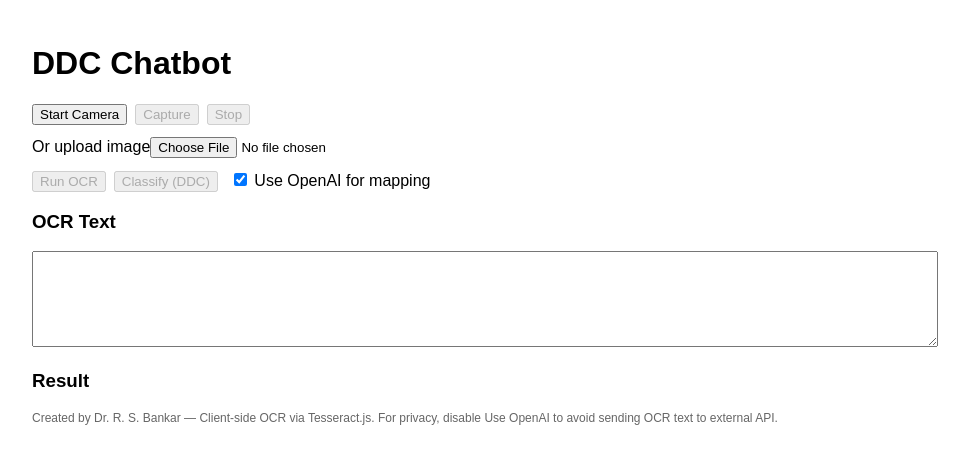
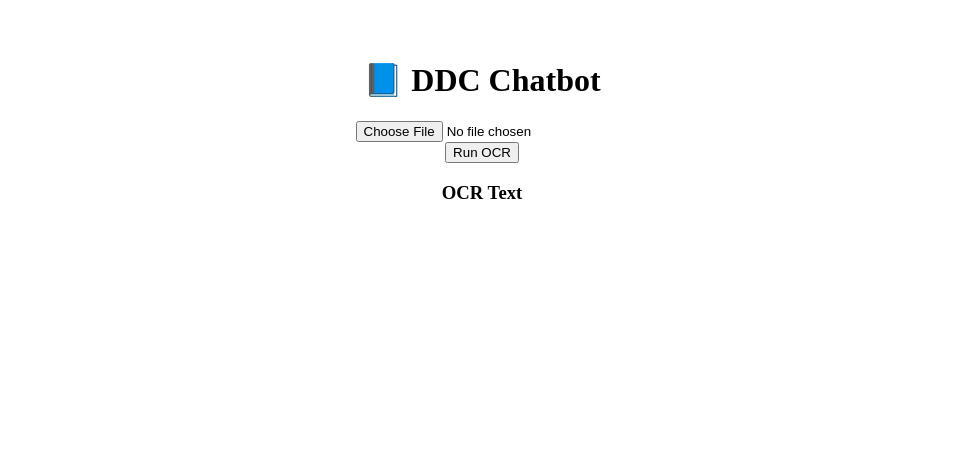
Before and after one commit to ravibankar3/DDC-project, a Next.js app: page / in a window 1280 px wide. Shown: the top 464 px of the page, without its empty margins (158-1127 px from the left). Built offline with nearby package versions, Linux system fonts and the light colour scheme.

Commit message:
Update index.jsx

```diff
--- a/pages/index.jsx
+++ b/pages/index.jsx
@@ -2,131 +2,49 @@ import React, { useRef, useState } from 'react';
 import Tesseract from 'tesseract.js';
 
 export default function Home() {
-  const videoRef = useRef(null);
-  const canvasRef = useRef(null);
-  const [streaming, setStreaming] = useState(false);
-  const [imageDataUrl, setImageDataUrl] = useState(null);
-  const [ocrText, setOcrText] = useState('');
-  const [result, setResult] = useState(null);
+  const [text, setText] = useState('');
+  const [image, setImage] = useState(null);
   const [loading, setLoading] = useState(false);
-  const [useOpenAI, setUseOpenAI] = useState(true);
 
-  async function startCamera() {
+  const handleImageUpload = (event) => {
+    const file = event.target.files[0];
+    if (file) {
+      setImage(URL.createObjectURL(file));
+    }
+  };
+
+  const handleExtractText = async () => {
+    if (!image) return;
+    setLoading(true);
+    setText('');
+
     try {
-      const stream = await navigator.mediaDevices.getUserMedia({ video: { facingMode: 'environment' }, audio: false });
-      videoRef.current.srcObject = stream;
-      await videoRef.current.play();
-      setStreaming(true);
-    } catch (err) {
-      alert('Camera access denied or not available: ' + err.message);
+      const result = await Tesseract.recognize(image, 'eng', {
+        logger: (info) => console.log(info), // Optional progress logging
+      });
+      setText(result.data.text);
+    } catch (error) {
+      alert(`OCR failed: ${error.message}`);
+      console.error('OCR error:', error);
+    } finally {
+      setLoading(false);
     }
-  }
-  function stopCamera() {
-    const stream = videoRef.current && videoRef.current.srcObject;
-    if (stream) {
-      stream.getTracks().forEach(t => t.stop());
-      videoRef.current.srcObject = null;
-      setStreaming(false);
-    }
-  }
-  function capture() {
-    const video = videoRef.current;
-    const canvas = canvasRef.current;
-    canvas.width = video.videoWidth || 1280;
-    canvas.height = video.videoHeight || 720;
-    const ctx = canvas.getContext('2d');
-    ctx.drawImage(video, 0, 0, canvas.width, canvas.height);
-    const dataUrl = canvas.toDataURL('image/jpeg');
-    setImageDataUrl(dataUrl);
-    stopCamera();
-  }
-  function onUploadChange(e) {
-    const file = e.target.files[0];
-    if (!file) return;
-    const reader = new FileReader();
-    reader.onload = () => setImageDataUrl(reader.result);
-    reader.readAsDataURL(file);
-  }
-  async function runOCR() {
-    if (!imageDataUrl) return alert('No image');
-    setLoading(true);
-    setOcrText('');
-    setResult(null);
-    try {
-      const worker = Tesseract.createWorker({ logger: m => console.log(m) });
-      await worker.load();
-      await worker.loadLanguage('eng');
-      await worker.initialize('eng');
-      const { data } = await worker.recognize(imageDataUrl);
-      setOcrText(data.text);
-      await worker.terminate();
-    } catch (err) {
-      console.error(err);
-      alert('OCR failed: ' + err.message);
-    }
-    setLoading(false);
-  }
-  async function classify() {
-    if (!ocrText) return alert('Run OCR first');
-    setLoading(true);
-    try {
-      const res = await fetch('/api/classify', {
-        method: 'POST',
-        headers: { 'Content-Type': 'application/json' },
-        body: JSON.stringify({ text: ocrText, useOpenAI })
-      });
-      const j = await res.json();
-      setResult(j);
-    } catch (err) {
-      console.error(err);
-      alert('Classification failed: ' + err.message);
-    }
-    setLoading(false);
-  }
+  };
 
   return (
-    <div style={{ maxWidth: 900, margin: '0 auto', padding: 16, fontFamily: 'sans-serif' }}>
-      <h1>DDC Chatbot</h1>
-      <div style={{ marginBottom: 12 }}>
-        <button onClick={startCamera} disabled={streaming} style={{ marginRight: 8 }}>Start Camera</button>
-        <button onClick={capture} disabled={!streaming} style={{ marginRight: 8 }}>Capture</button>
-        <button onClick={stopCamera} disabled={!streaming}>Stop</button>
+    <div style={{ textAlign: 'center', padding: '2rem' }}>
+      <h1>📘 DDC Chatbot</h1>
+      <input type="file" accept="image/*" onChange={handleImageUpload} />
+      {image && <img src={image} alt="preview" width="200" />}
+      <div>
+        <button onClick={handleExtractText} disabled={loading}>
+          {loading ? 'Processing...' : 'Run OCR'}
+        </button>
       </div>
-      <video ref={videoRef} style={{ width: '100%', maxHeight: 400, background: '#000' }} hidden={!streaming} />
-      <canvas ref={canvasRef} style={{ display: 'none' }} />
-      <div style={{ marginTop: 12 }}>
-        <label>Or upload image</label>
-        <input type="file" accept="image/*" onChange={onUploadChange} />
+      <div style={{ marginTop: '1rem', whiteSpace: 'pre-wrap' }}>
+        <h3>OCR Text</h3>
+        <p>{text}</p>
       </div>
-      {imageDataUrl && <div style={{ marginTop: 12 }}><img src={imageDataUrl} alt="preview" style={{ width: '100%', maxHeight: 400, objectFit: 'contain' }} /></div>}
-
-      <div style={{ marginTop: 12 }}>
-        <button onClick={runOCR} disabled={loading || !imageDataUrl} style={{ marginRight: 8 }}>Run OCR</button>
-        <button onClick={classify} disabled={loading || !ocrText}>Classify (DDC)</button>
-        <label style={{ marginLeft: 12 }}>
-          <input type="checkbox" checked={useOpenAI} onChange={(e) => setUseOpenAI(e.target.checked)} /> Use OpenAI for mapping
-        </label>
-      </div>
-
-      <div style={{ marginTop: 12 }}>
-        <h3>OCR Text</h3>
-        <textarea value={ocrText} onChange={(e) => setOcrText(e.target.value)} rows={6} style={{ width: '100%' }} />
-      </div>
-
-      <div style={{ marginTop: 12 }}>
-        <h3>Result</h3>
-        {loading && <div>Working…</div>}
-        {result && (
-          <div style={{ border: '1px solid #ddd', padding: 12, borderRadius: 6 }}>
-            <div><strong>Suggested DDC:</strong> {result.ddc || '—'}</div>
-            <div><strong>Label:</strong> {result.label || '—'}</div>
-            <div><strong>Confidence:</strong> {result.confidence ?? 'n/a'}</div>
-            <div style={{ marginTop: 8 }}><strong>Notes</strong><pre style={{ whiteSpace: 'pre-wrap' }}>{result.rationale || result.match || JSON.stringify(result, null, 2)}</pre></div>
-          </div>
-        )}
-      </div>
-
-      <footer style={{ marginTop: 16, fontSize: 12, color: '#666' }}>Created by Dr. R. S. Bankar — Client-side OCR via Tesseract.js. For privacy, disable Use OpenAI to avoid sending OCR text to external API.</footer>
     </div>
   );
 }
```
